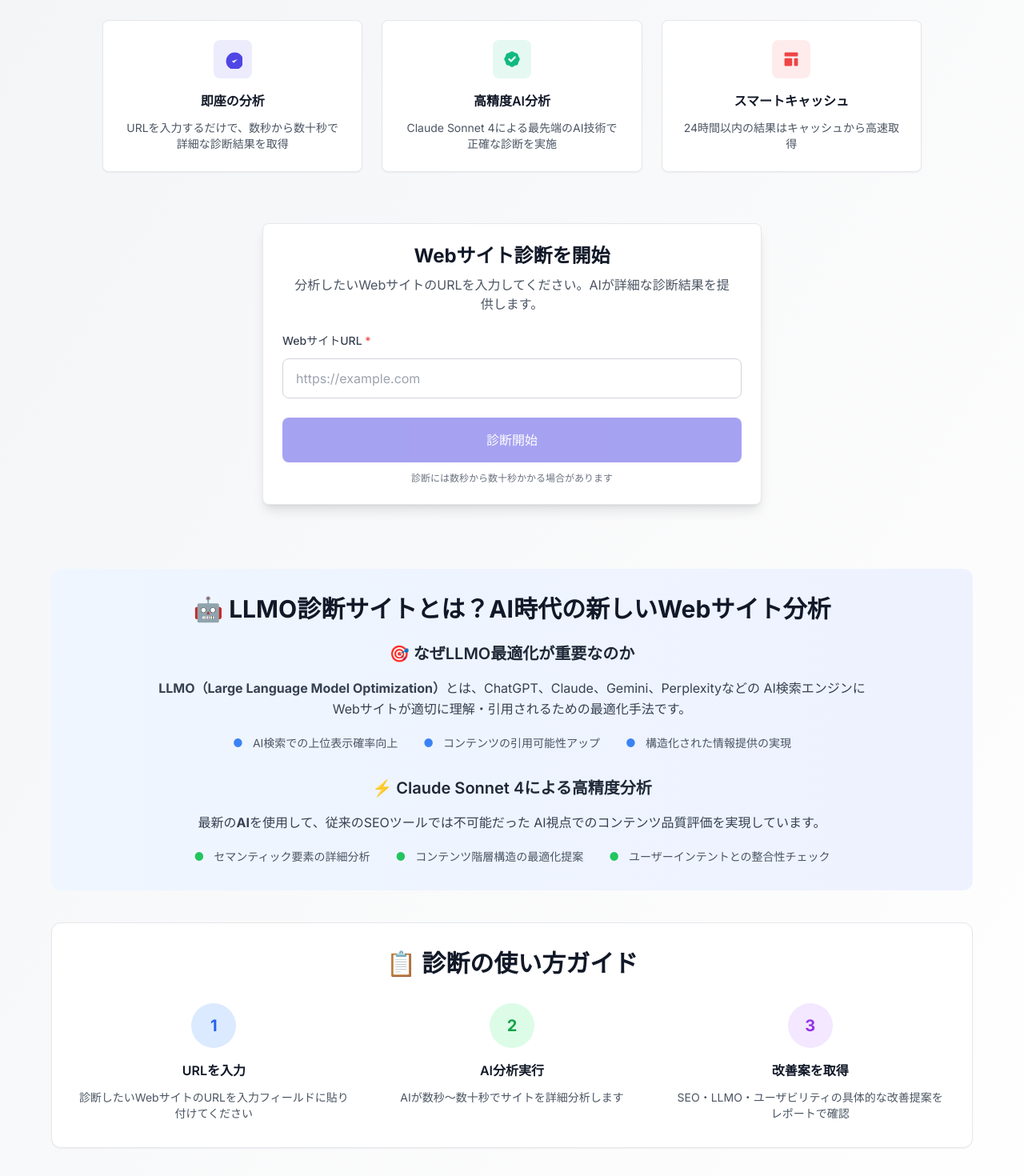
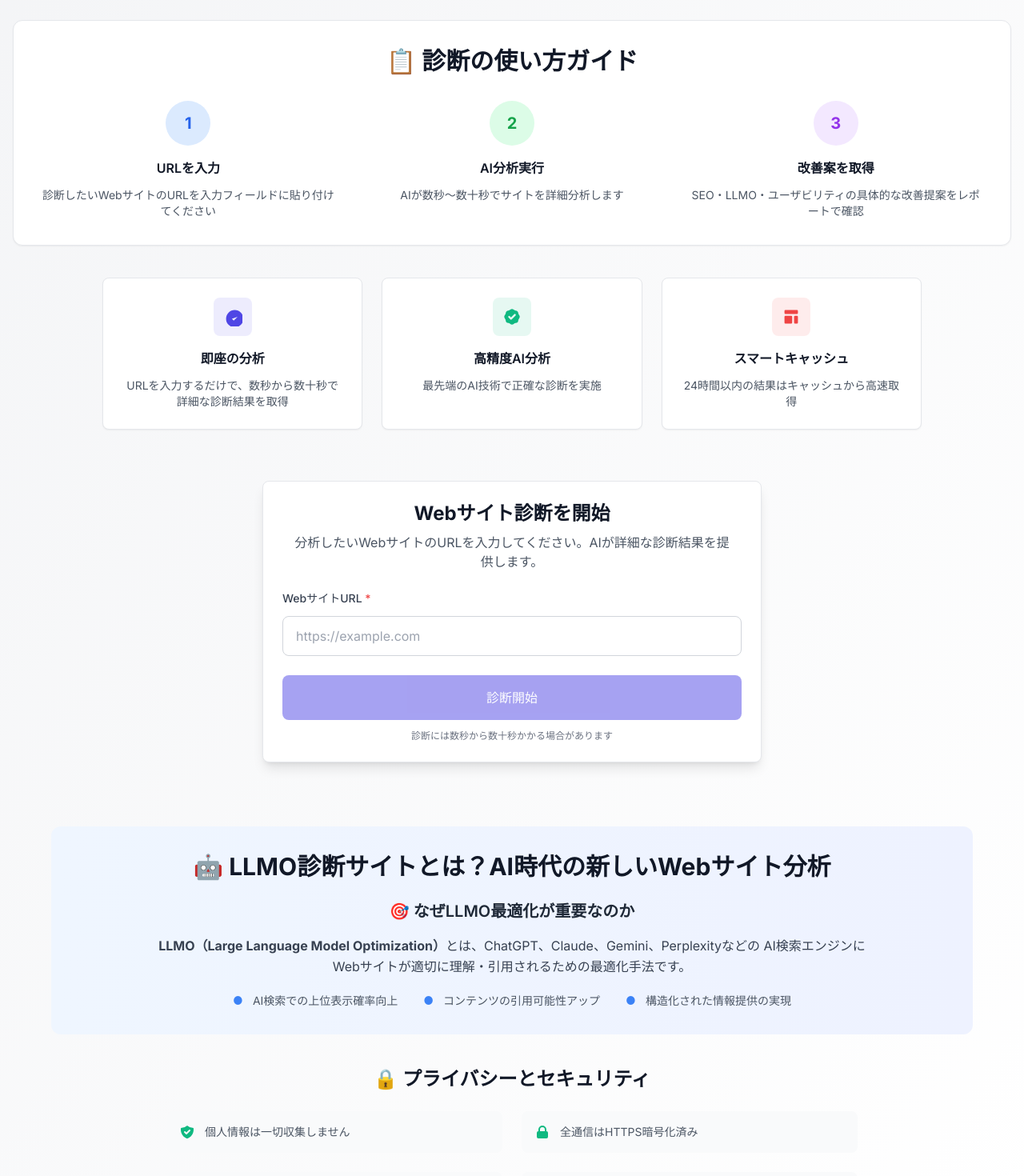
Before and after one commit to ikeike55momo/llmo_check, a Next.js app: page / in a window 1280 px wide. Shown: the part 380-1850 px from the top of the page at 80% size. Built offline with nearby package versions, Linux system fonts and the light colour scheme.

Commit message:
セクション順序変更とClaude Sonnet 4セクション削除 - 使い方ガイドと機能紹介の順序を入れ替え、高精度分析セクションを削除

```diff
--- a/app/page.tsx
+++ b/app/page.tsx
@@ -88,10 +88,10 @@ export default function HomePage() {
         {/* メインヘッダー - SEO最適化済み */}
         <div className="text-center mb-10 sm:mb-16">
           <h1 className="text-2xl sm:text-4xl lg:text-5xl font-bold text-gray-900 mb-4 sm:mb-6 leading-tight">
-            Claude Sonnet 4による無料AI Webサイト診断ツール
+            AIによる無料AI Webサイト診断ツール
           </h1>
           <p className="text-base sm:text-lg text-gray-600 max-w-3xl mx-auto leading-relaxed px-2 mb-6">
-            <strong>Claude Sonnet 4 AI</strong>を活用して、あらゆるWebサイトの<strong>SEO最適化</strong>、<strong>LLMO対応度</strong>、
+            <strong>AI</strong>を活用して、あらゆるWebサイトの<strong>SEO最適化</strong>、<strong>LLMO対応度</strong>、
             コンテンツ構造、ユーザビリティを包括的に分析します。URLを入力するだけで、
             プロフェッショナルレベルの<strong>診断結果</strong>を即座に取得できます。
           </p>
@@ -104,6 +104,45 @@ export default function HomePage() {
             <p className="italic">
               検索エンジン最適化からAI検索対応まで、現代のWebサイトに必要な全ての要素を一括診断
             </p>
+          </div>
+        </div>
+
+        {/* 使い方ガイド */}
+        <div className="bg-white rounded-xl shadow-sm border border-gray-200 p-6 sm:p-8 mb-10">
+          <h2 className="text-2xl sm:text-3xl font-bold text-gray-900 mb-8 text-center">
+            📋 診断の使い方ガイド
+          </h2>
+
+          <div className="grid grid-cols-1 md:grid-cols-3 gap-8">
+            <div className="text-center">
+              <div className="w-14 h-14 bg-blue-100 rounded-full flex items-center justify-center mx-auto mb-4">
+                <span className="text-xl font-bold text-blue-600">1</span>
+              </div>
+              <h3 className="font-semibold text-gray-900 mb-3">URLを入力</h3>
+              <p className="text-sm text-gray-600">
+                診断したいWebサイトのURLを入力フィールドに貼り付けてください
+              </p>
+            </div>
+
+            <div className="text-center">
+              <div className="w-14 h-14 bg-green-100 rounded-full flex items-center justify-center mx-auto mb-4">
+                <span className="text-xl font-bold text-green-600">2</span>
+              </div>
+              <h3 className="font-semibold text-gray-900 mb-3">AI分析実行</h3>
+              <p className="text-sm text-gray-600">
+                AIが数秒〜数十秒でサイトを詳細分析します
+              </p>
+            </div>
+
+            <div className="text-center">
+              <div className="w-14 h-14 bg-purple-100 rounded-full flex items-center justify-center mx-auto mb-4">
+                <span className="text-xl font-bold text-purple-600">3</span>
+              </div>
+              <h3 className="font-semibold text-gray-900 mb-3">改善案を取得</h3>
+              <p className="text-sm text-gray-600">
+                SEO・LLMO・ユーザビリティの具体的な改善提案をレポートで確認
+              </p>
+            </div>
           </div>
         </div>
 
@@ -129,7 +168,7 @@ export default function HomePage() {
             </div>
             <h3 className="text-base font-semibold text-gray-900 mb-3">高精度AI分析</h3>
             <p className="text-sm text-gray-600">
-              Claude Sonnet 4による最先端のAI技術で正確な診断を実施
+              最先端のAI技術で正確な診断を実施
             </p>
           </div>
 
@@ -189,67 +228,6 @@ export default function HomePage() {
                   </div>
                 </div>
               </div>
-
-              <div>
-                <h3 className="text-xl font-semibold text-gray-800 mb-4">⚡ Claude Sonnet 4による高精度分析</h3>
-                <p className="text-base text-gray-700 leading-relaxed mb-5">
-                  最新の<strong>AI</strong>を使用して、従来のSEOツールでは不可能だった
-                  AI視点でのコンテンツ品質評価を実現しています。
-                </p>
-                <div className="flex flex-col sm:flex-row sm:justify-center sm:space-x-8 space-y-3 sm:space-y-0 text-sm text-gray-600">
-                  <div className="flex items-center justify-center">
-                    <span className="text-green-500 mr-3">●</span>
-                    <span>セマンティック要素の詳細分析</span>
-                  </div>
-                  <div className="flex items-center justify-center">
-                    <span className="text-green-500 mr-3">●</span>
-                    <span>コンテンツ階層構造の最適化提案</span>
-                  </div>
-                  <div className="flex items-center justify-center">
-                    <span className="text-green-500 mr-3">●</span>
-                    <span>ユーザーインテントとの整合性チェック</span>
-                  </div>
-                </div>
-              </div>
-            </div>
-          </div>
-
-          {/* 使い方ガイド */}
-          <div className="bg-white rounded-xl shadow-sm border border-gray-200 p-6 sm:p-8 mb-10">
-            <h2 className="text-2xl sm:text-3xl font-bold text-gray-900 mb-8 text-center">
-              📋 診断の使い方ガイド
-            </h2>
-
-            <div className="grid grid-cols-1 md:grid-cols-3 gap-8">
-              <div className="text-center">
-                <div className="w-14 h-14 bg-blue-100 rounded-full flex items-center justify-center mx-auto mb-4">
-                  <span className="text-xl font-bold text-blue-600">1</span>
-                </div>
-                <h3 className="font-semibold text-gray-900 mb-3">URLを入力</h3>
-                <p className="text-sm text-gray-600">
-                  診断したいWebサイトのURLを入力フィールドに貼り付けてください
-                </p>
-              </div>
-
-              <div className="text-center">
-                <div className="w-14 h-14 bg-green-100 rounded-full flex items-center justify-center mx-auto mb-4">
-                  <span className="text-xl font-bold text-green-600">2</span>
-                </div>
-                <h3 className="font-semibold text-gray-900 mb-3">AI分析実行</h3>
-                <p className="text-sm text-gray-600">
-                  AIが数秒〜数十秒でサイトを詳細分析します
-                </p>
-              </div>
-
-              <div className="text-center">
-                <div className="w-14 h-14 bg-purple-100 rounded-full flex items-center justify-center mx-auto mb-4">
-                  <span className="text-xl font-bold text-purple-600">3</span>
-                </div>
-                <h3 className="font-semibold text-gray-900 mb-3">改善案を取得</h3>
-                <p className="text-sm text-gray-600">
-                  SEO・LLMO・ユーザビリティの具体的な改善提案をレポートで確認
-                </p>
-              </div>
             </div>
           </div>
 
```
